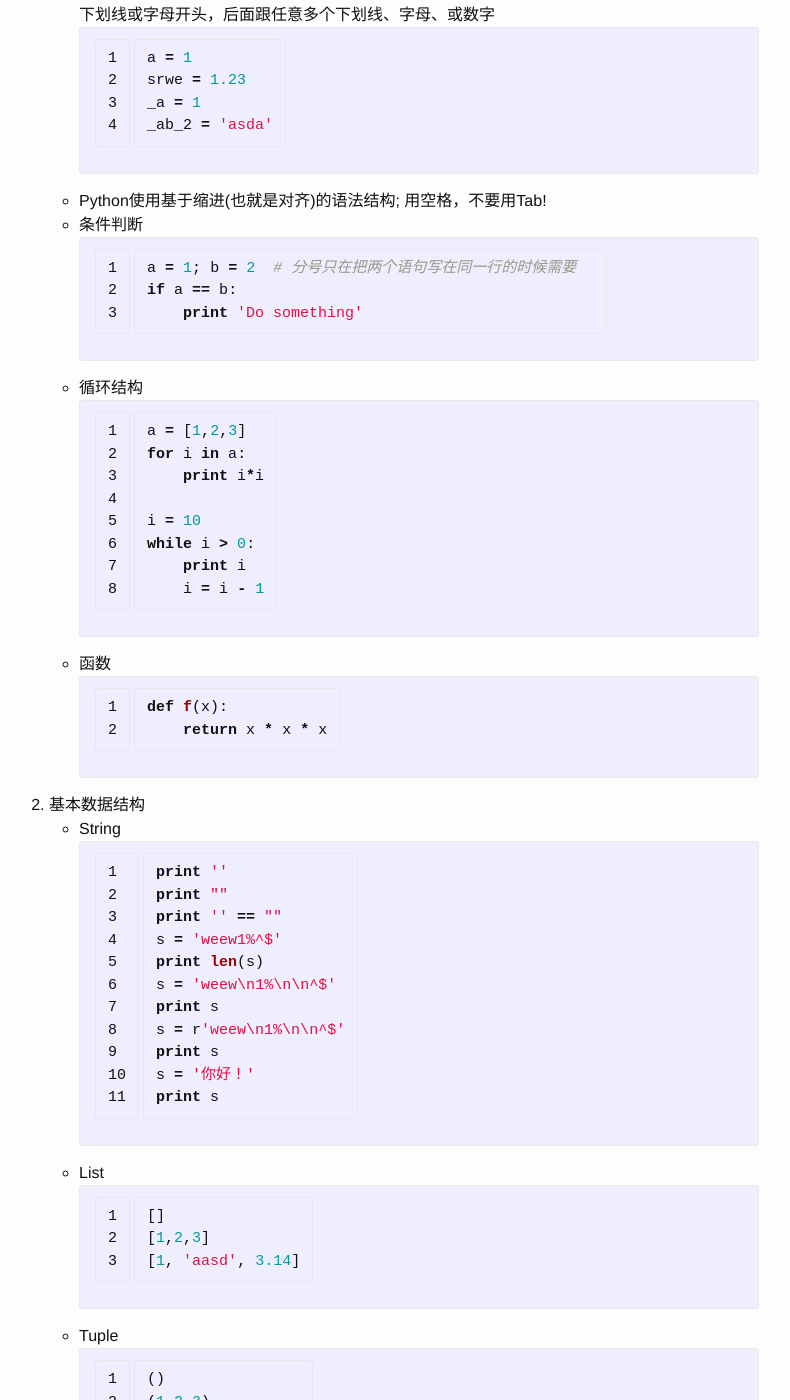
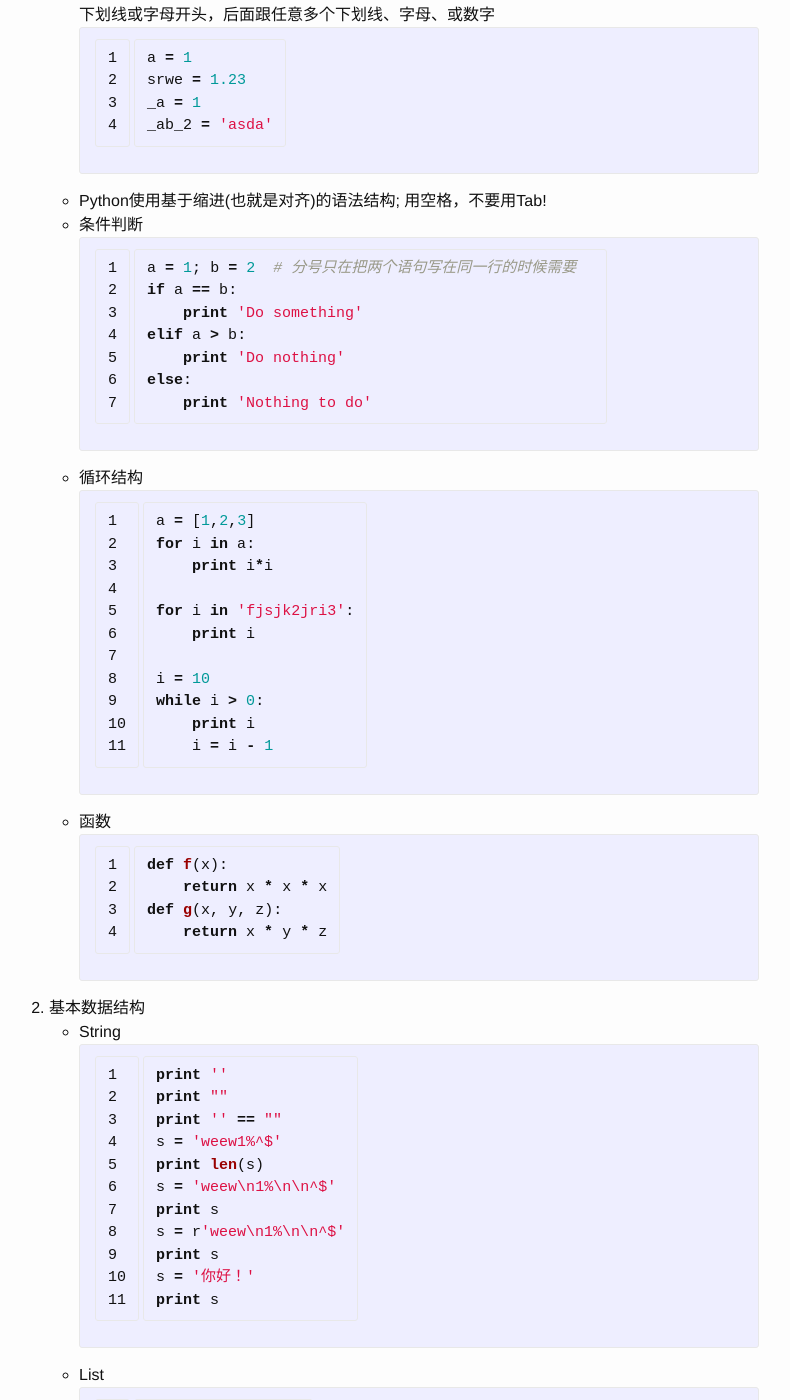
Before and after one commit to fjdu/fjdu.github.io, a Jekyll site: the page built from _posts/2015-09-17-beginning-python-0.markdown, in a window 1280 px wide and 1400 px high, scrolled down 1507 px. Shown: the whole window, without its empty margins (251-1041 px from the left). Built offline with Jekyll 4.4.1, drawn with Linux system fonts in a browser that asks for light colours; some of the changed text lies outside the part shown.

Commit message:
Ammended

```diff
--- a/_posts/2015-09-17-beginning-python-0.markdown
+++ b/_posts/2015-09-17-beginning-python-0.markdown
@@ -79,12 +79,19 @@ _ab_2 = 'asda'
 a = 1; b = 2  # 分号只在把两个语句写在同一行的时候需要
 if a == b:
     print 'Do something'
+elif a > b:
+    print 'Do nothing'
+else:
+    print 'Nothing to do'
 {% endhighlight %}
 <li> 循环结构 </li>
 {% highlight python linenos=table %}
 a = [1,2,3]
 for i in a:
     print i*i
+
+for i in 'fjsjk2jri3':
+    print i
 
 i = 10
 while i > 0:
@@ -95,6 +102,8 @@ while i > 0:
 {% highlight python linenos=table %}
 def f(x):
     return x * x * x
+def g(x, y, z):
+    return x * y * z
 {% endhighlight %}
 </ul>
 </li>
```
Also changed, not shown: other parts of _posts/2015-09-17-beginning-python-0.markdown (+6 -0 lines).
